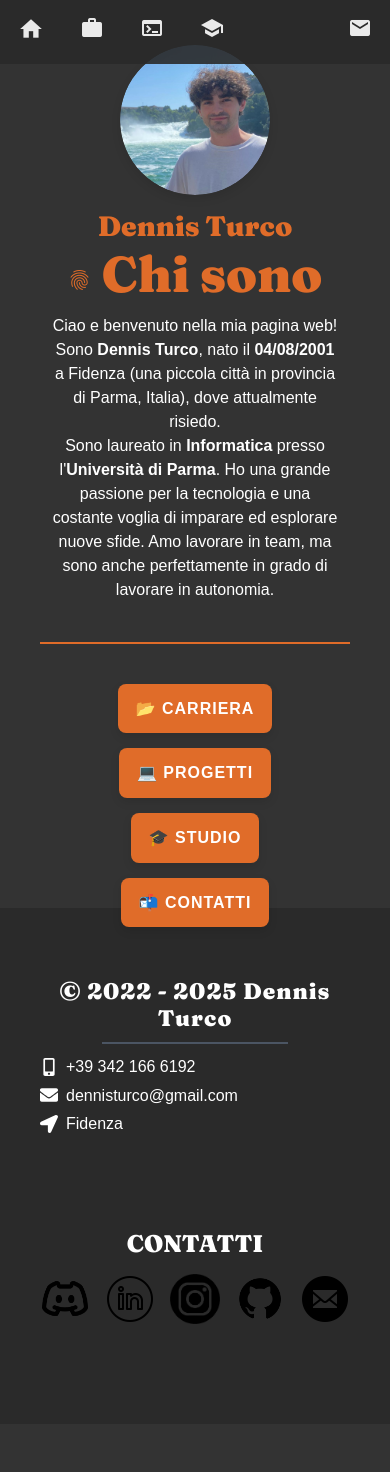
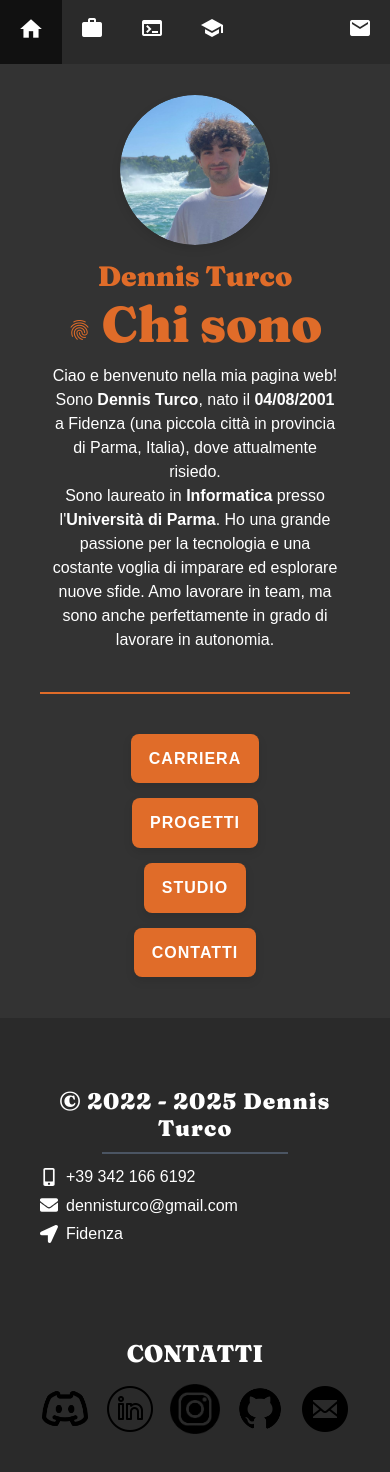
Before and after one commit to DennisTurco/dennisturco.github.io, a Next.js app: page / in a window 390 px wide. Shown: the top 1472 px of the page. Before the commit the page ends 1424 px from the top, so only its background shows below. Built offline with nearby package versions, Linux system fonts and the light colour scheme; no server answers.

Commit message:
some fix for mobile view

```diff
--- a/components/HeroPortfolio.tsx
+++ b/components/HeroPortfolio.tsx
@@ -55,10 +55,10 @@ const HeroPortfolio = () => {
 
           {/* Bottoni di navigazione */}
           <div className={styles.buttonGroup}>
-            <Link href="/carriera" className={styles.button}>📂 Carriera</Link>
-            <Link href="/progetti" className={styles.button}>💻 Progetti</Link>
-            <Link href="/studi" className={styles.button}>🎓 Studio</Link>
-            <Link href="/contact" className={styles.button}>📬 Contatti</Link>
+            <Link href="/carriera" className={styles.button}>Carriera</Link>
+            <Link href="/progetti" className={styles.button}>Progetti</Link>
+            <Link href="/studi" className={styles.button}>Studio</Link>
+            <Link href="/contact" className={styles.button}>Contatti</Link>
           </div>
         </div>
       </div>
--- a/styles/Footer.module.scss
+++ b/styles/Footer.module.scss
@@ -8,6 +8,10 @@ $logo-size: 50px;
   padding: 50px 20px;
   color: var(--footer-text);
   font-family: 'Arial', sans-serif;
+
+  @media (max-width: $media-mobile) {
+    margin-top: 60px;
+  }
 }
 
 .footer {
--- a/styles/Navbar.module.scss
+++ b/styles/Navbar.module.scss
@@ -20,6 +20,10 @@
     opacity: 1;
     filter: blur(0px);
     -webkit-filter: blur(0px); /* Safari */
+  }
+
+  @media (max-width: $media-mobile) {
+    margin-bottom: 50px;
   }
 }
 
--- a/styles/WorkExperience.module.scss
+++ b/styles/WorkExperience.module.scss
@@ -60,7 +60,7 @@ $line-color: #ccc;
 
         .duration {
           font-size: 14px;
-          color: darken($primary-color, 20%);
+          color: $primary-color;
         }
       }
 
@@ -83,13 +83,13 @@ $line-color: #ccc;
 
         h4 {
           font-size: 18px;
-          color: darken($text-color, 20%);
+          color: $text-color;
           margin-bottom: 10px;
         }
 
         p {
           font-size: 16px;
-          color: lighten($text-color, 10%);
+          color: $text-color;
           line-height: 1.5;
         }
       }
```
